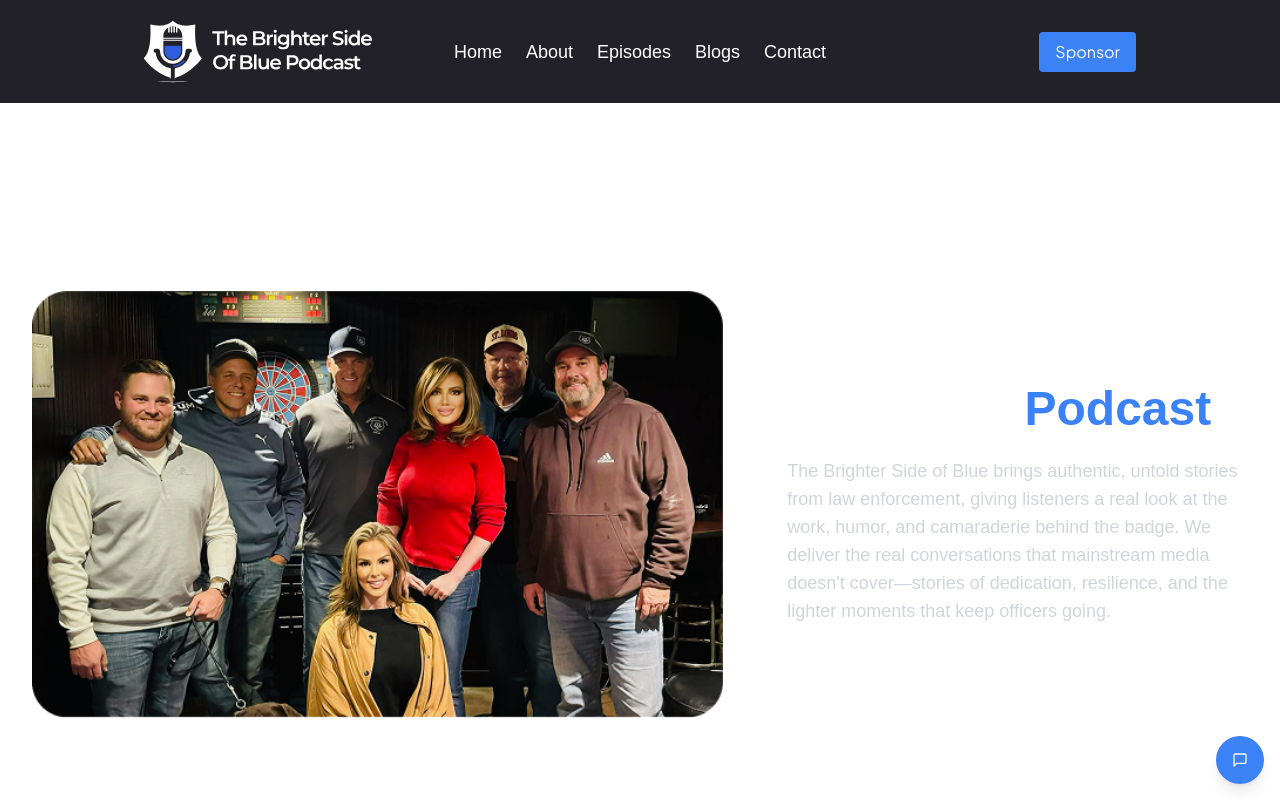
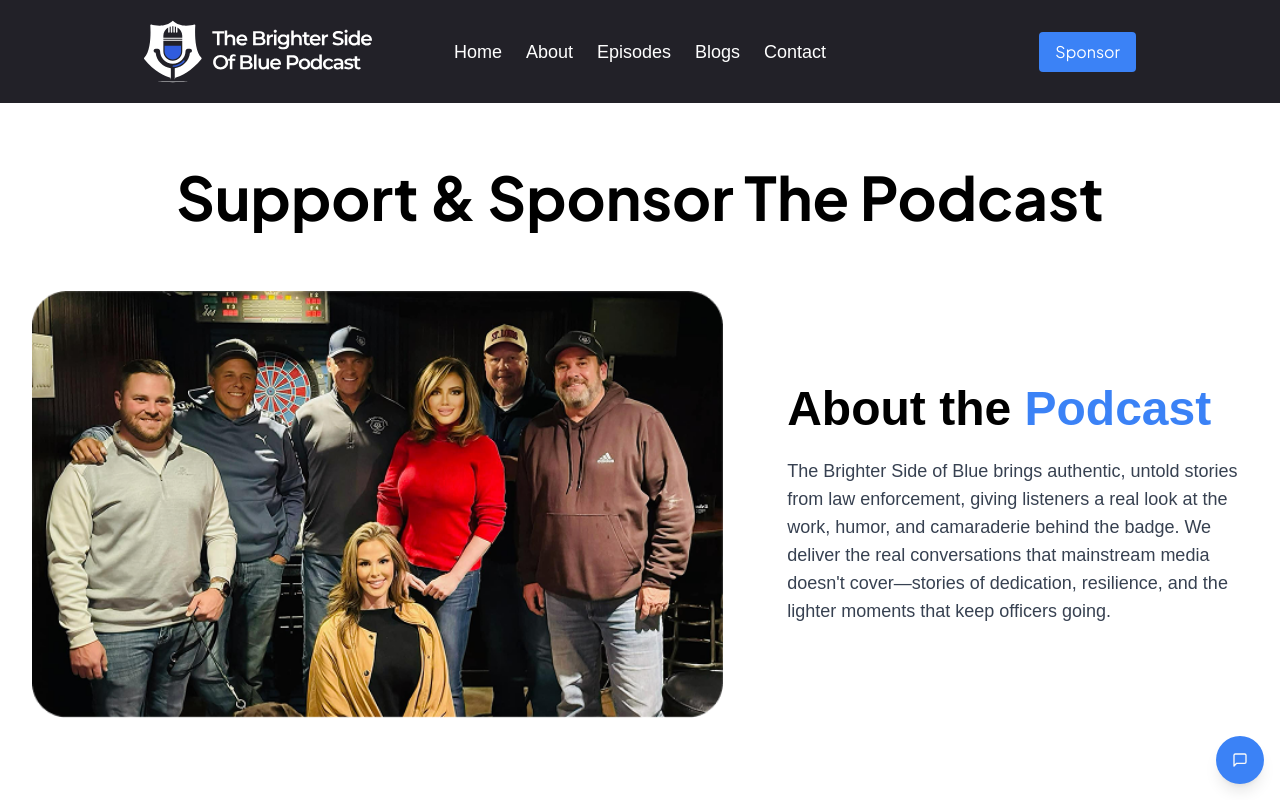
Before and after one commit to izayahhudnut/brightersideofblue, a Next.js app: page /partner in a window 1280 px wide. Shown: the top 800 px of the page. Built offline with nearby package versions, Linux system fonts and the light colour scheme.

Commit message:
updated text coloring on partner page

```diff
--- a/components/SponsorHero.tsx
+++ b/components/SponsorHero.tsx
@@ -13,7 +13,7 @@ export default function SponsorHero() {
       <div className="container mx-auto px-4 sm:px-6 lg:px-8 py-8 sm:py-12 lg:py-16">
         {/* Title Section */}
         <div className="text-center mb-8 sm:mb-12 lg:mb-16">
-          <h1 className={`${plusJakartaSans.className} text-white text-3xl sm:text-4xl lg:text-6xl font-bold`}>
+          <h1 className={`${plusJakartaSans.className} text-black text-3xl sm:text-4xl lg:text-6xl font-bold`}>
             Support & Sponsor The Podcast
           </h1>
         </div>
@@ -37,10 +37,10 @@ export default function SponsorHero() {
           {/* Text Content */}
           <div className="w-full lg:w-2/5 lg:self-center">
             <div className="space-y-4 sm:space-y-6">
-              <h2 className="text-white text-2xl sm:text-3xl lg:text-5xl font-bold">
+              <h2 className="text-black text-2xl sm:text-3xl lg:text-5xl font-bold">
                 About the <span className="text-blue-500">Podcast</span>
               </h2>
-              <p className="text-gray-300 text-base sm:text-lg leading-relaxed">
+              <p className="text-gray-700 text-base sm:text-lg leading-relaxed">
                 The Brighter Side of Blue brings authentic, untold stories from law enforcement,
                 giving listeners a real look at the work, humor, and camaraderie behind the badge.
                 We deliver the real conversations that mainstream media doesn&apos;t cover—stories of dedication,
```
